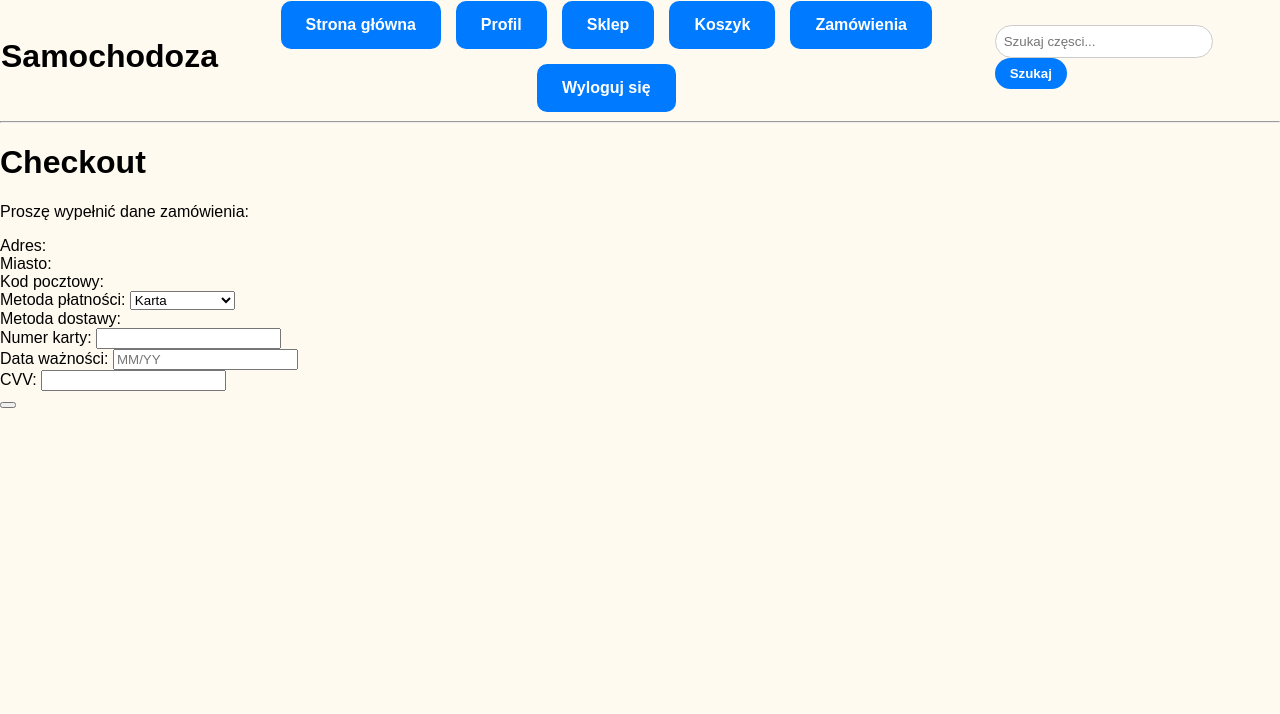
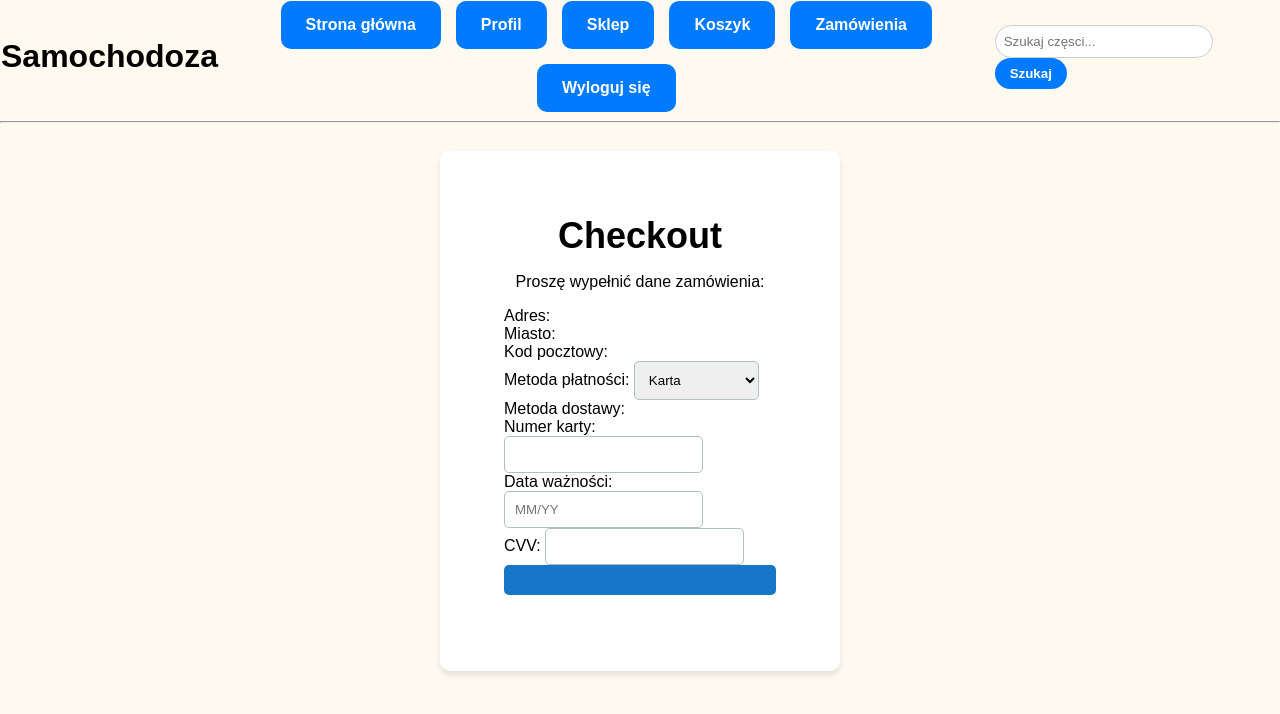
Before and after one commit to dawid-markowski/ProjPAINT, a Python web app: template app/templates/checkout/checkout.html in a window 1280 px wide. Shown: the top 714 px of the page. Run offline with Jinja, Linux system fonts and the light colour scheme; the template is opened without the code that fills it, so the values that code supplies are empty.

Commit message:
dodanie stylu

```diff
--- a/app/templates/checkout/checkout.html
+++ b/app/templates/checkout/checkout.html
@@ -1,6 +1,90 @@
 {% extends "base.html" %}
 
 {% block content %}
+    <style>
+
+        .container {
+            display: flex;
+            justify-content: center;
+            align-items: center;
+            height: 70vh;
+        }
+
+        .card {
+            border-radius: 10px;
+            background: #ffffff;
+            box-shadow: 0px 4px 6px rgba(0, 0, 0, 0.1);
+            max-width: 400px;
+            width: 100%;
+            display: flex;
+            flex-direction: column;
+            justify-content: center;
+            align-items: center;
+        }
+
+        .card-body {
+            padding: 4rem;
+            display: flex;
+            flex-direction: column;
+            align-items: center;
+        }
+
+        .form-label {
+            font-weight: bold;
+        }
+
+        .form-control {
+            border-radius: 5px;
+            border: 1px solid #b2bec3;
+            padding: 10px;
+        }
+
+        .form-control:focus {
+            border-color: #56a8e7;
+            box-shadow: 0 0 0 0.2rem rgba(116, 117, 119, 0.25);
+        }
+
+        .btn-primary {
+            background: #1677c9;
+            border: none;
+            padding: 15px 25px;
+            border-radius: 5px;
+            font-size: 1rem;
+            font-weight: bold;
+            transition: background 0.3s;
+            display: inline-block;
+            text-align: center;
+        }
+
+        .btn-primary:hover {
+            background: #597a9f;
+        }
+
+        a.text-primary {
+            color: #1677c9;
+            font-weight: bold;
+        }
+
+        a.text-primary:hover {
+            color: #143060;
+        }
+
+        .text-danger {
+            font-size: 0.9rem;
+            margin-top: 0.5rem;
+        }
+        .text-center {
+            margin-bottom: 0.8rem;
+            display: flex;
+            justify-content: center;
+            width: 100%;
+        }
+    </style>
+    <div class="container">
+        <div class="card">
+            <div class="card-body">
+
+
             <h1>Checkout</h1>
             <p>Proszę wypełnić dane zamówienia:</p>
 
@@ -55,8 +139,11 @@
                     <input type="text" name="blik_code" id="blik_code" class="form-control">
                 </div>
 
-    <button type="submit" class="btn btn-primary">{{ form.submit.label }}</button>
+                <button type="submit" class="btn btn-primary text-center">{{ form.submit.label }}</button>
             </form>
+            </div>
+        </div>
+    </div>
 
 <script>
     document.addEventListener('DOMContentLoaded', function() {
```
Lines whose indentation alone changed are shown as unchanged.
